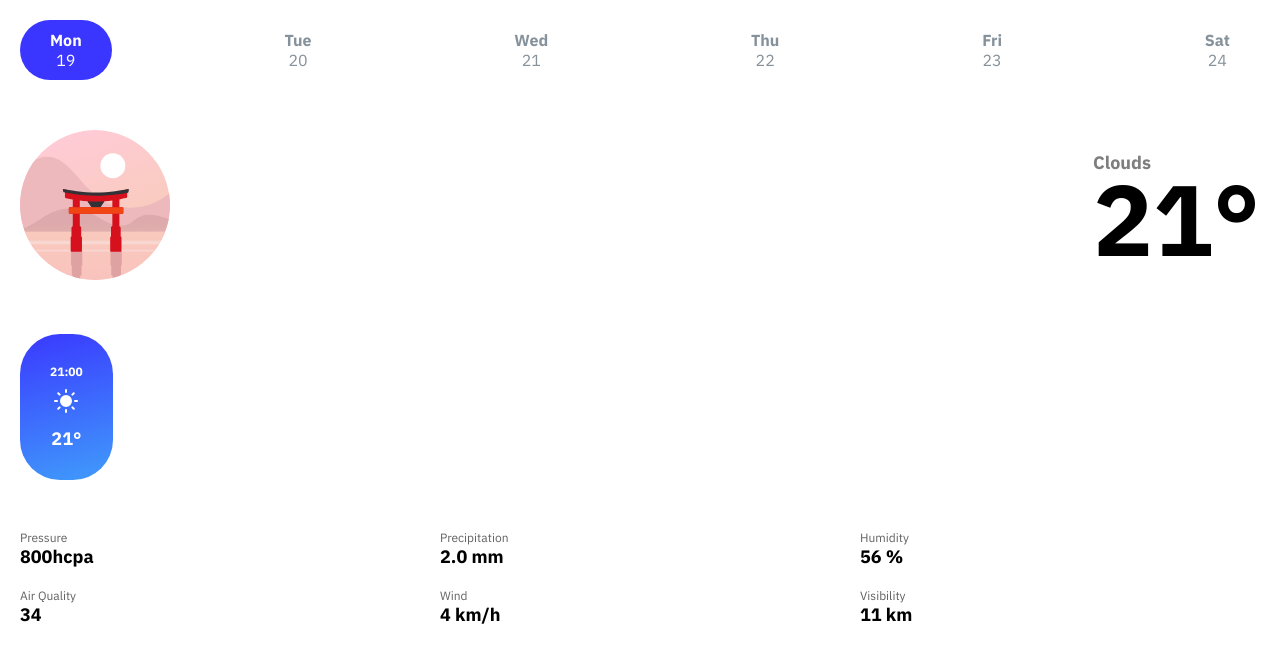
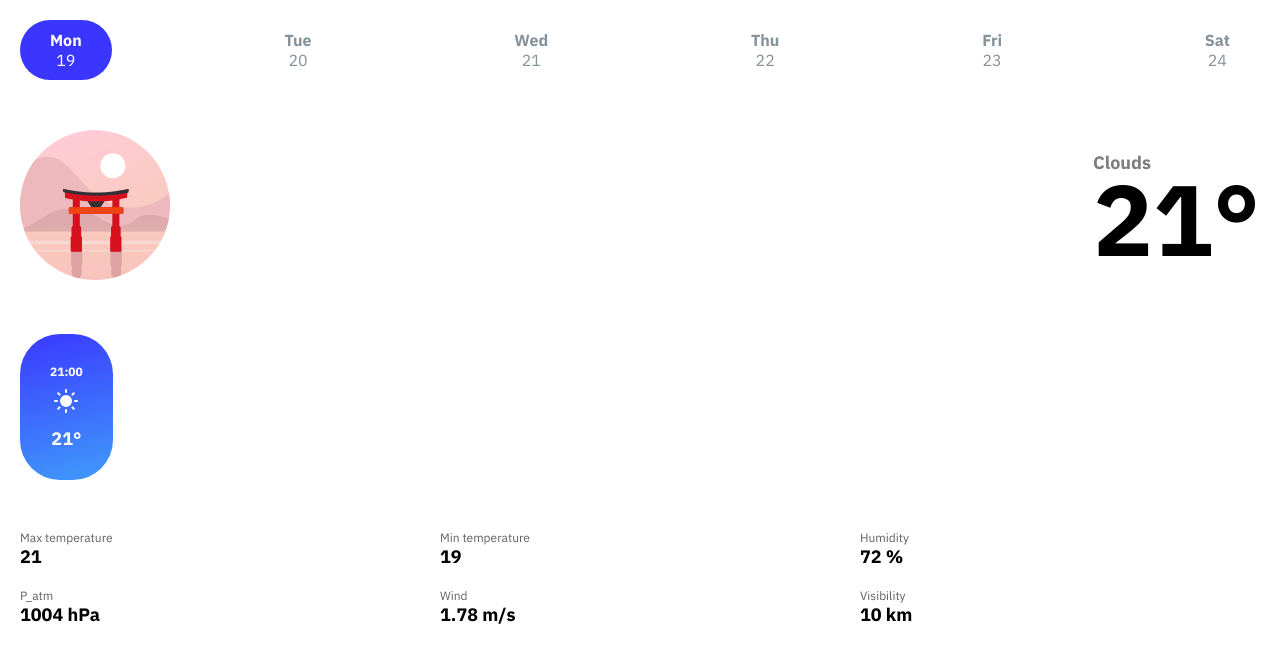
Before and after one commit to Denis-Paziak/Weather_app, a React (Create React App) app: page / in a window 1280 px wide. Shown: the top 662 px of the page. Built offline with nearby package versions, Linux system fonts and the light colour scheme.

Commit message:
Select day and time

```diff
--- a/src/components/App/App.tsx
+++ b/src/components/App/App.tsx
@@ -1,4 +1,4 @@
-import React, {useState} from 'react';
+import React, {useEffect, useState} from 'react';
 import ListDays from "../DayList/ListDays";
 import DayData from "../DayData/DayData";
 import TimeList from "../TimeList/TimeList";
@@ -14,6 +14,9 @@ interface iListItem {
     max_temp: number,
     min_temp: number,
     status: string,
+    humidity: number,
+    wind: number,
+    pressure: number
 }
 
 
@@ -38,8 +41,13 @@ const formatData = (data: any): iData => {
            max_temp: Math.floor(el.main.temp_max - 273.15),
            min_temp: Math.floor(el.main.temp_min - 273.15),
            status: el.weather[0].main,
+           humidity: el.main.humidity,
+           wind: el.wind.speed,
+           pressure: el.main.pressure
        }
     });
+
+    console.log(data.list);
 
     let days: string [] = [newData.list[0].date];
     let key: string = newData.list[0].date;
@@ -57,18 +65,61 @@ const formatData = (data: any): iData => {
     return newData;
 }
 
-const initData: iData = formatData(weatherDB);
+const serverData: iData = formatData(weatherDB);
 
 const App = () => {
-    const [data, setData] = useState(initData);
-    const [selectedDay, setDay] = useState(0);
+    const [initData, setInitData] = useState<iData>({
+        list: [],
+        days: []
+    });
+
+    const [data, setData] = useState<iListItem>({
+        id: "",
+        date: "",
+        time: "",
+        temp: 0,
+        max_temp: 0,
+        min_temp: 0,
+        status: "",
+        humidity: 0,
+        wind: 0,
+        pressure: 0
+    });
+
+    const [selectedDay, setSelectedDay] = useState('');
+
+    useEffect(() => {
+        setInitData(serverData);
+        setData(serverData.list[0]);
+    }, []);
+
+    useEffect(() => {
+        setSelectedDay(initData.days[0]);
+    }, [initData]);
+
+
+    const changeData = (date: string) => {
+        const data = initData.list.filter(el => {
+            return el.date === date
+        })[0];
+        setSelectedDay(date);
+        setData(data);
+    }
+
+    const changeDataTime = (time: string) => {
+        const newData = initData.list.filter(el => {
+            return el.time === time && el.date === data.date;
+        })[0];
+
+        setData(newData);
+    }
 
     return (
         <div>
-            <ListDays days={data.days} selectedDay={selectedDay} setDay={setDay}/>
-            <DayData  data={data.list[selectedDay]}/>
-            <TimeList selectedDay={selectedDay} data={data}/>
-            <MoreInfo />
+            <ListDays days={initData.days} changeData={changeData} selectedDay={selectedDay}/>
+            <DayData  data={data}/>
+            <TimeList data={data} list={initData.list} changeDataTime={changeDataTime}/>
+            <MoreInfo data={data}/>
         </div>
     );
 };
--- a/src/components/DayData/DayData.tsx
+++ b/src/components/DayData/DayData.tsx
@@ -1,12 +1,12 @@
-import React, {useEffect} from 'react';
+import React from 'react';
 import "./DayData.scss";
 import img from "../../img/img.svg";
 
 interface iProps {
-    data: any
+    data: any,
 }
 
-const DayData = ({data}: iProps) => {
+const DayData = ({data,}: iProps) => {
     return (
         <div className={"dayData"}>
             <div className="vector">
--- a/src/components/DayList/ListDays.tsx
+++ b/src/components/DayList/ListDays.tsx
@@ -1,29 +1,22 @@
-import React, {SetStateAction} from 'react';
+import React from 'react';
 import "./ListDays.scss";
-import {Simulate} from "react-dom/test-utils";
-import select = Simulate.select;
 
 interface iProps {
     days: string [],
-    setDay: React.Dispatch<SetStateAction<number>>,
-    selectedDay: number
+    selectedDay: string,
+    changeData:  (data: string) => void
 }
 
-
-const ListDays = ({selectedDay, setDay, days}: iProps) => {
+const ListDays = ({days, changeData, selectedDay}: iProps) => {
+    console.log(selectedDay)
     return (
         <ul className={"listDays"}>
             {
-                days.map((el : string, index: number) => {
+                days.map((el : string) => {
                     const date = new Date(el).toString().split(" ");
-                    let styleClass = '';
+                    const styleClass = el === selectedDay ? "active" : "";
 
-                    if (index === selectedDay) {
-                        styleClass = "active";
-                    }
-
-
-                    return <li className={styleClass} onClick={() => setDay(index)}>
+                    return <li key={el} className={styleClass} onClick={() => {changeData(el)}}>
                         <p className={"nameDay"}>{date[0]}</p>
                         <p>{date[2]}</p>
                     </li>
--- a/src/components/MoreInfo/MoreInfo.tsx
+++ b/src/components/MoreInfo/MoreInfo.tsx
@@ -1,36 +1,40 @@
 import React from 'react';
 import "./MoreInfo.scss";
-const MoreInfo = () => {
+
+const MoreInfo = ({data}: any) => {
+
+    const {max_temp, min_temp, humidity, wind, pressure}: any = data;
+
     return (
         <div className={"moreInfo"}>
             <div className="item">
-                <p className="title">Pressure</p>
-                <p className="info">800hcpa</p>
+                <p className="title">Max temperature</p>
+                <p className="info">{max_temp}</p>
             </div>
 
             <div className="item">
-                <p className="title">Precipitation</p>
-                <p className="info">2.0 mm</p>
+                <p className="title">Min temperature</p>
+                <p className="info">{min_temp}</p>
             </div>
 
             <div className="item">
                 <p className="title">Humidity</p>
-                <p className="info">56 %</p>
+                <p className="info">{humidity} %</p>
             </div>
 
             <div className="item">
-                <p className="title">Air Quality</p>
-                <p className="info">34</p>
+                <p className="title"> P_atm</p>
+                <p className="info">{pressure} hPa</p>
             </div>
 
             <div className="item">
                 <p className="title">Wind</p>
-                <p className="info">4 km/h</p>
+                <p className="info">{wind} m/s</p>
             </div>
 
             <div className="item">
                 <p className="title">Visibility</p>
-                <p className="info">11 km</p>
+                <p className="info">10 km</p>
             </div>
         </div>
     );
--- a/src/components/TimeList/TimeList.scss
+++ b/src/components/TimeList/TimeList.scss
@@ -5,7 +5,7 @@
   list-style: none;
   font-weight: bold;
   margin-top: 50px;
-  padding-left: 20px;
+  padding: 0 20px;
   overflow-x: scroll;
 
   li {
--- a/src/components/TimeList/TimeList.tsx
+++ b/src/components/TimeList/TimeList.tsx
@@ -1,24 +1,56 @@
 import React from 'react';
 import "./TimeList.scss";
 
-const TimeList = ({data, selectedDay}: any) => {
+
+interface iListItem {
+    id: string,
+    date: string,
+    time: string,
+    temp: number,
+    max_temp: number,
+    min_temp: number,
+    status: string,
+}
+
+interface iProps {
+    data: iListItem,
+    list: iListItem[],
+    changeDataTime: any
+}
+
+const TimeList = ({list, data, changeDataTime}: iProps) => {
     return (
         <ul className={"timeList"}>
-            {data.list.filter((el: any) => el.date === data.days[selectedDay]).map((el: any) => {
-                return <li className={"active"}>
-                    <p className="time">{el.time.split(":")[0] + ":" + el.time.split(":")[1]}</p>
+            {list.filter((el: iListItem) => el.date === data.date)
+                .map((el: iListItem) => {
+
+                    let styleClass = el.time === data.time ? 'active': '';
+
+                    return <li key={el.id} className={styleClass} onClick={() => {changeDataTime(el.time)}}>
+                        <p className="time">{el.time.substring(0, 5)}</p>
                         <i className="icon">
-                        <svg width="24" height="24" viewBox="0 0 24 24" fill="none" xmlns="http://www.w3.org/2000/svg">
+                            <svg width="24" height="24" viewBox="0 0 24 24" fill="none"
+                                 xmlns="http://www.w3.org/2000/svg">
                                 <g clipPath="url(#clip0_109_14)">
-                                <path d="M12 17C14.7614 17 17 14.7614 17 12C17 9.23858 14.7614 7 12 7C9.23858 7 7 9.23858 7 12C7 14.7614 9.23858 17 12 17Z" stroke="#0F2536" strokeWidth="2" strokeLinecap="round" strokeLinejoin="round"/>
-                                <path d="M12 1V3" stroke="#0F2536" strokeWidth="2" strokeLinecap="round" strokeLinejoin="round"/>
-                                <path d="M12 21V23" stroke="#0F2536" strokeWidth="2" strokeLinecap="round" strokeLinejoin="round"/>
-                                <path d="M4.21997 4.22L5.63997 5.64" stroke="#0F2536" strokeWidth="2" strokeLinecap="round" strokeLinejoin="round"/>
-                                <path d="M18.36 18.36L19.78 19.78" stroke="#0F2536" strokeWidth="2" strokeLinecap="round" strokeLinejoin="round"/>
-                                <path d="M1 12H3" stroke="#0F2536" strokeWidth="2" strokeLinecap="round" strokeLinejoin="round"/>
-                                <path d="M21 12H23" stroke="#0F2536" strokeWidth="2" strokeLinecap="round" strokeLinejoin="round"/>
-                                <path d="M4.21997 19.78L5.63997 18.36" stroke="#0F2536" strokeWidth="2" strokeLinecap="round" strokeLinejoin="round"/>
-                                <path d="M18.36 5.64L19.78 4.22" stroke="#0F2536" strokeWidth="2" strokeLinecap="round" strokeLinejoin="round"/>
+                                    <path
+                                        d="M12 17C14.7614 17 17 14.7614 17 12C17 9.23858 14.7614 7 12 7C9.23858 7 7 9.23858 7 12C7 14.7614 9.23858 17 12 17Z"
+                                        stroke="#0F2536" strokeWidth="2" strokeLinecap="round" strokeLinejoin="round"/>
+                                    <path d="M12 1V3" stroke="#0F2536" strokeWidth="2" strokeLinecap="round"
+                                          strokeLinejoin="round"/>
+                                    <path d="M12 21V23" stroke="#0F2536" strokeWidth="2" strokeLinecap="round"
+                                          strokeLinejoin="round"/>
+                                    <path d="M4.21997 4.22L5.63997 5.64" stroke="#0F2536" strokeWidth="2"
+                                          strokeLinecap="round" strokeLinejoin="round"/>
+                                    <path d="M18.36 18.36L19.78 19.78" stroke="#0F2536" strokeWidth="2"
+                                          strokeLinecap="round" strokeLinejoin="round"/>
+                                    <path d="M1 12H3" stroke="#0F2536" strokeWidth="2" strokeLinecap="round"
+                                          strokeLinejoin="round"/>
+                                    <path d="M21 12H23" stroke="#0F2536" strokeWidth="2" strokeLinecap="round"
+                                          strokeLinejoin="round"/>
+                                    <path d="M4.21997 19.78L5.63997 18.36" stroke="#0F2536" strokeWidth="2"
+                                          strokeLinecap="round" strokeLinejoin="round"/>
+                                    <path d="M18.36 5.64L19.78 4.22" stroke="#0F2536" strokeWidth="2"
+                                          strokeLinecap="round" strokeLinejoin="round"/>
                                 </g>
                                 <defs>
                                     <clipPath id="clip0_109_14">
```
Lines whose indentation alone changed are shown as unchanged.
